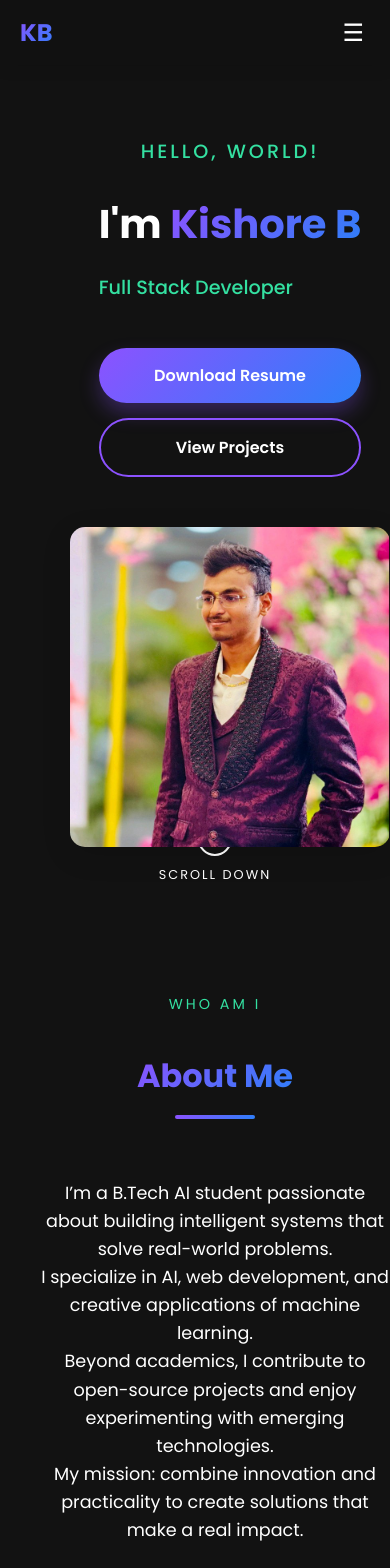
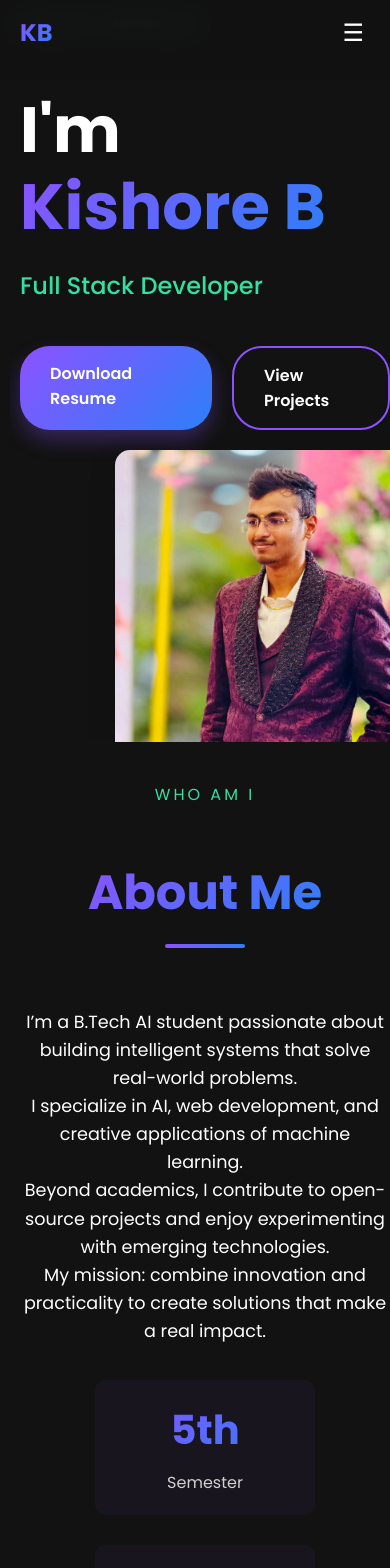
Before and after one commit to Kishore-1803/portfolio, a Next.js app: page / in a window 390 px wide. Shown: the top 1568 px of the page. Built offline with nearby package versions, Linux system fonts and the light colour scheme.

Commit message:
Update Home.module.css

```diff
--- a/src/app/styles/Home.module.css
+++ b/src/app/styles/Home.module.css
@@ -1136,188 +1136,47 @@
   opacity: 0.7;
 }
 
-/* Responsive Design */
-@media (max-width: 1200px) {
-  .heroTitle {
-    font-size: 3.5rem;
+@media (max-width: 900px) {
+  .sideNav {
+    display: none;
   }
-
-  .section {
-    padding: 100px 40px;
+  .content {
+    margin-left: 0;
+    width: 100%;
+    padding: 10px;
+  }
+  .mobileNav {
+    display: block;
+  }
+  .hero {
+    flex-direction: column;
+    padding: 0 10px;
+    min-height: auto;
+    gap: 0;
+  }
+  .heroContent {
+    flex-direction: column;
+    gap: 20px;
+    max-width: 100%;
+  }
+  .profileImgContainer {
+    width: 180px;
+    height: 180px;
+    margin: 0 auto;
+  }
+  .scrollIndicator {
+    position: static;
+    margin-top: 20px;
+    left: 0;
+    transform: none;
   }
 }
 
-@media (max-width: 992px) {
-  .heroContent {
-    flex-direction: column;
-    text-align: center;
+@media (max-width: 600px) {
+  .section {
+    padding: 40px 10px;
   }
-
-  .heroLeft {
-    max-width: 100%;
-  }
-
-  .heroCTA {
-    justify-content: center;
-  }
-
-  .techBadges {
-    position: static;
-    flex-direction: row;
-    margin-top: 20px;
-    justify-content: center;
-  }
-
-  .projectsContainer {
-    grid-template-columns: repeat(auto-fill, minmax(300px, 1fr));
+  .aboutContent, .experienceContainer, .projectsContainer, .skillsGrid {
+    gap: 20px;
   }
 }
-
-@media (max-width: 768px) {
-  .sideNav {
-    display: none;
-  }
-
-  .mobileNav {
-    display: block;
-  }
-
-  .content {
-    margin-left: 0;
-    width: 100%;
-    padding-top: 70px;
-  }
-
-  .heroTitle {
-    font-size: 3rem;
-  }
-
-  .section {
-    padding: 80px 20px;
-  }
-
-  .sectionTitle {
-    font-size: 2.5rem;
-  }
-
-  .statNumber {
-    font-size: 2rem;
-  }
-
-  .skillsGrid {
-    gap: 20px;
-  }
-
-  .connectGrid {
-    grid-template-columns: repeat(auto-fill, minmax(150px, 1fr));
-  }
-
-  .timelineItem {
-    grid-template-columns: 120px 60px 1fr;
-    gap: 20px;
-  }
-
-  .experienceCard {
-    padding: 25px;
-  }
-
-  .jobTitle {
-    font-size: 1.3rem;
-  }
-}
-
-@media (max-width: 576px) {
-  .heroTitle {
-    font-size: 2.5rem;
-  }
-
-  .role {
-    font-size: 1.2rem;
-  }
-
-  .heroCTA {
-    flex-direction: column;
-    gap: 15px;
-  }
-
-  .sectionTitle {
-    font-size: 2rem;
-  }
-
-  .sectionPreTitle {
-    font-size: 0.9rem;
-  }
-
-  .aboutStats {
-    flex-direction: column;
-    gap: 15px;
-  }
-
-  .statItem {
-    min-width: unset;
-    width: 100%;
-  }
-
-  .skillCategory {
-    padding: 20px;
-  }
-
-  .skillItems {
-    grid-template-columns: repeat(auto-fill, minmax(100px, 1fr));
-    gap: 10px;
-  }
-
-  .projectsContainer {
-    grid-template-columns: 1fr;
-  }
-
-  .connectGrid {
-    grid-template-columns: repeat(auto-fill, minmax(120px, 1fr));
-  }
-
-  .timelineItem {
-    grid-template-columns: 1fr;
-    gap: 15px;
-    text-align: center;
-  }
-
-  .timelineDate {
-    align-items: center;
-    text-align: center;
-    padding-top: 0;
-    order: 1;
-  }
-
-  .timelineConnector {
-    order: 2;
-    height: 40px;
-  }
-
-  .timelineLine {
-    height: 20px;
-  }
-
-  .experienceCard {
-    order: 3;
-    padding: 20px;
-  }
-
-  .experienceHeader {
-    flex-direction: column;
-    align-items: center;
-    text-align: center;
-    gap: 15px;
-  }
-
-  .companyLogo {
-    margin-left: 0;
-  }
-
-  .jobTitle {
-    font-size: 1.2rem;
-  }
-
-  .techStack {
-    justify-content: center;
-  }
-}
```
